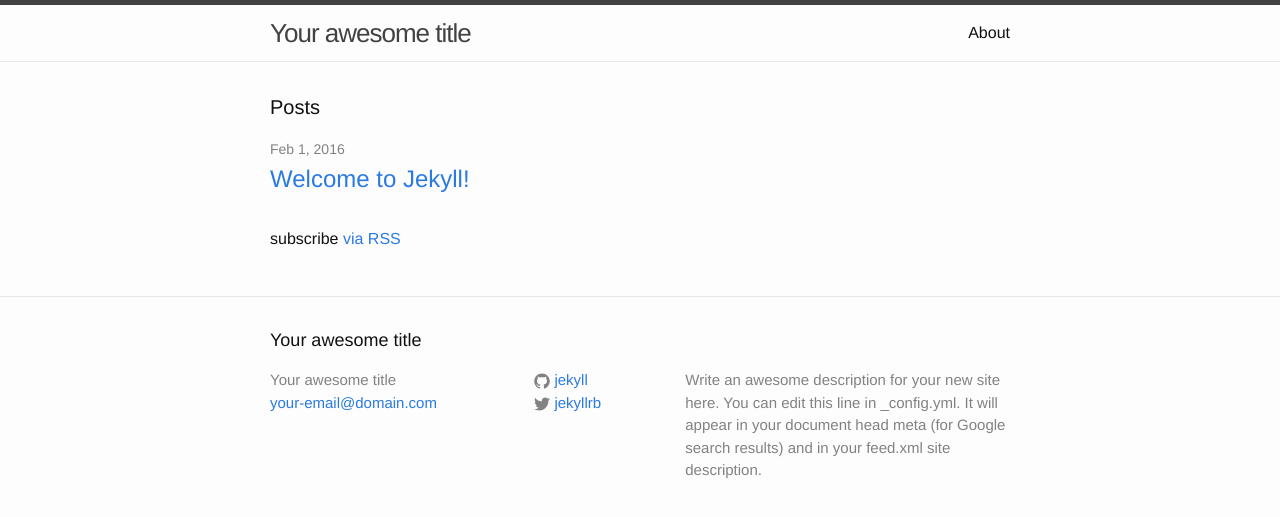
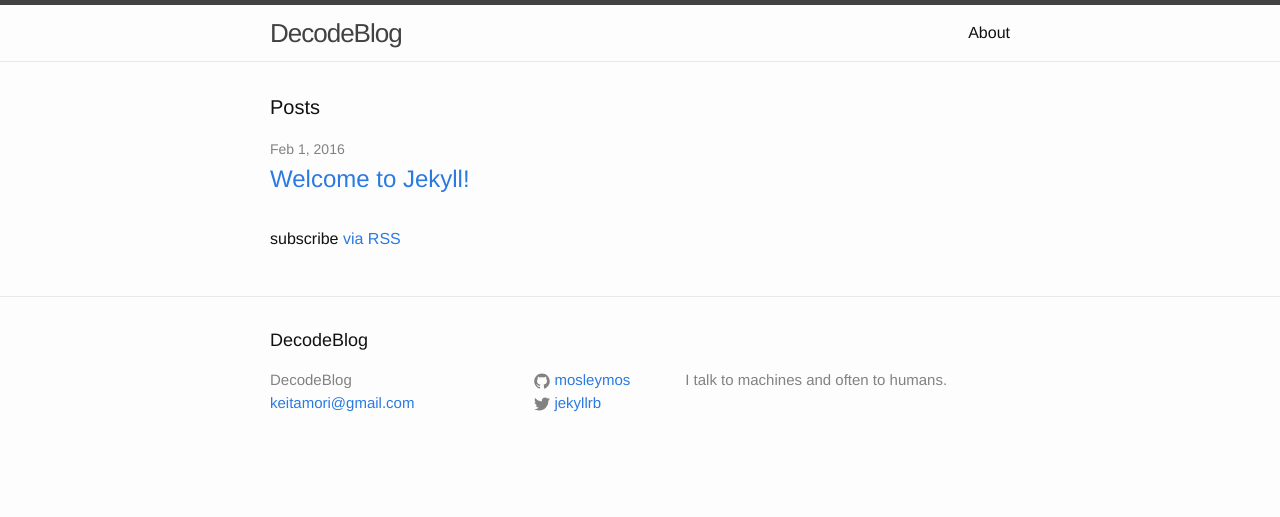
Before and after one commit to mosleymos/mosleymos.github.io, a Jekyll site: the page built from mosleymos/index.html, in a window 1280 px wide. Shown: the top 517 px of the page. Built offline with Jekyll 4.4.1, drawn with Linux system fonts in a browser that asks for light colours.

```diff
--- a/mosleymos/_config.yml
+++ b/mosleymos/_config.yml
@@ -6,16 +6,14 @@
 # 'jekyll serve'. If you change this file, please restart the server process.
 
 # Site settings
-title: Your awesome title
-email: your-email@domain.com
+title: DecodeBlog
+email: keitamori@gmail.com
 description: > # this means to ignore newlines until "baseurl:"
-  Write an awesome description for your new site here. You can edit this
-  line in _config.yml. It will appear in your document head meta (for
-  Google search results) and in your feed.xml site description.
+  I talk to machines and often to humans.
 baseurl: "" # the subpath of your site, e.g. /blog
-url: "http://yourdomain.com" # the base hostname & protocol for your site
+url: "http://mosleymos.github.io" # the base hostname & protocol for your site
 twitter_username: jekyllrb
-github_username:  jekyll
+github_username:  mosleymos
 
 # Build settings
 markdown: kramdown
```
Also changed, not shown: mosleymos/about.md (+4 -8 lines), 1 other file.
